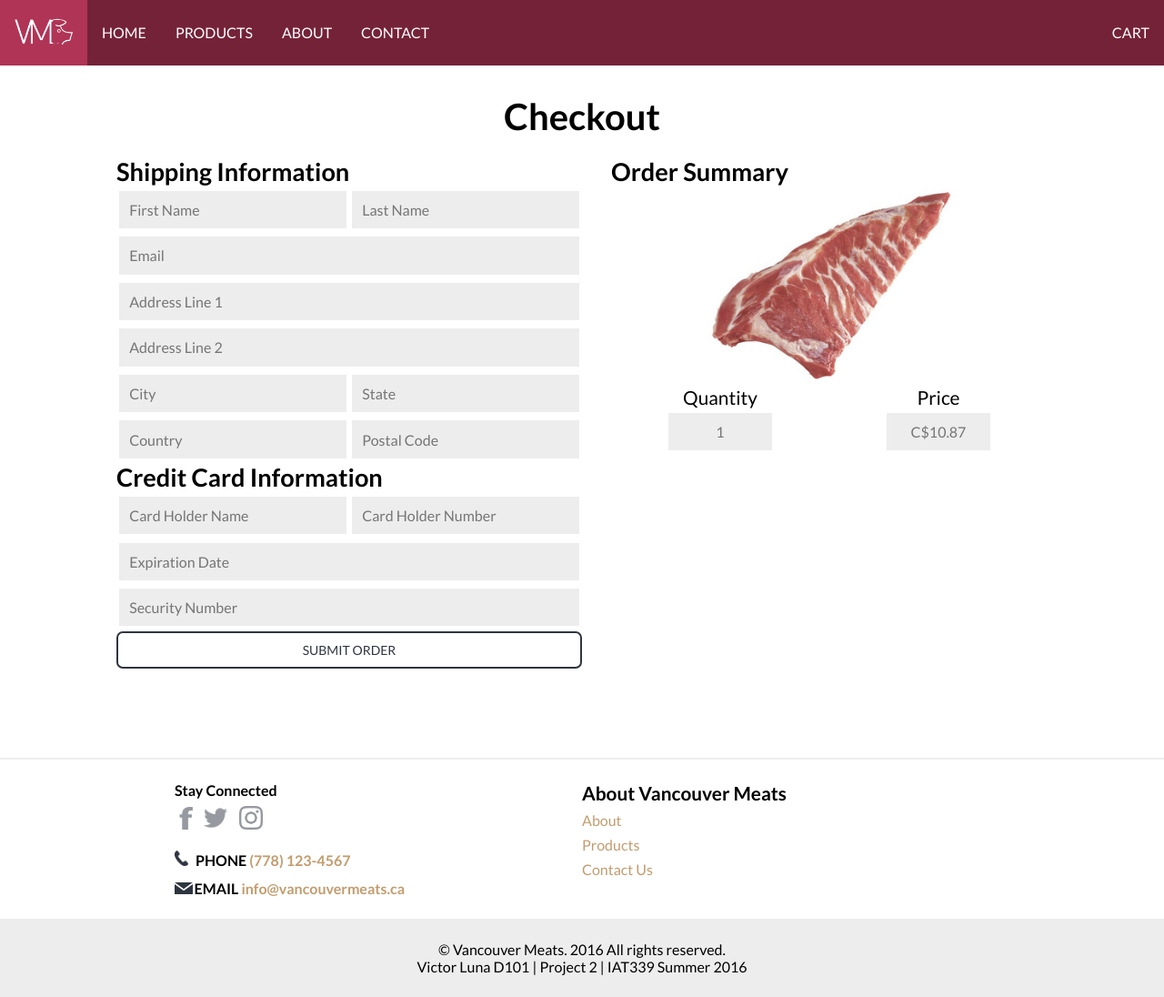
After one commit to vluna/project2-company, a PHP site: page /checkout.php in a window 1280 px wide. The commit adds this page. Shown: the whole page at 91% size. Run offline with PHP 8.4, Linux system fonts and the light colour scheme.

Commit message:
finished cart page, added checkout page and modified appropiate css

```diff
--- /dev/null
+++ b/checkout.php
@@ -0,0 +1,52 @@
+<?php
+	$title = "Checkout";
+	$description = "Checkout page for Vanocouver Meets a fictional company for IAT339 Project 2";
+	include ("includes/header.html");
+?>
+<section id="checkout">
+	<h1> Checkout </h1>
+	<div class="grid">
+		<div class="col-1of2">
+			<h2> Shipping Information </h2>
+            <form method="post" action="">
+                <input name="name" type="text" class="input-field" placeholder="First Name" id="name" > <input name="name" type="text" class="input-field" placeholder="Last Name" id="name">
+
+                <input name="email" type="text" class="input-field" id="email" placeholder="Email">
+
+                <input name="address" type="text" class="input-field" id="address" placeholder="Address Line 1">
+
+                <input name="address" type="text" class="input-field" id="address" placeholder="Address Line 2">
+
+                <input name="city" type="text" class="input-field" placeholder="City" id="city" > <input name="state" type="text" class="input-field" placeholder="State" id="state">
+
+                <input name="country" type="text" class="input-field" placeholder="Country" id="country" required> <input name="postal-code" type="text" class="input-field" placeholder="Postal Code" id="postal-code">
+            </form>
+
+            <h2> Credit Card Information </h2>
+            <form method="post" action="">
+                <input name="email" type="text" class="input-field" id="email" placeholder="Card Holder Name">
+
+                <input name="address" type="text" class="input-field" id="address" placeholder="Card Holder Number">
+
+                <input name="city" type="text" class="input-field" placeholder="Expiration Date" id="city" > <input name="state" type="text" class="input-field" placeholder="Security Number" id="state">
+
+                <input type="submit" name="submit" value="SUBMIT ORDER" class="button-submit">
+            </form>
+		</div>
+		<div class="col-1of2 order-summary">
+			<h2> Order Summary </h2>
+			<img class="product-detail-image" src="img/pork-side-ribs-4.png" alt="Image of raw pork side ribs">
+			<div class="col-1of2-in">
+				<h3> Quantity </h3>
+				<input name="quantity" type="text" class="input-field" placeholder="1" id="name" disabled>
+			</div>
+			<div class="col-1of2-in">
+				<h3> Price </h3>
+				<input name="quantity" type="text" class="input-field" placeholder="C$10.87" id="name" disabled>
+			</div>
+		</div>
+	</div>
+</section>
+<?php
+	include ("includes/footer.html");
+?>
--- a/contact.php
+++ b/contact.php
@@ -11,11 +11,11 @@
             <div class="container-content">
                 <div id="form-div">
                     <form method="post" action="">
-                        <input name="name" type="text" class="input-field" placeholder="Name" id="name" required>
+                        <input name="name" type="text" class="input-field" placeholder="Name" id="name">
 
-                        <input name="email" type="email" class="input-field" id="email" placeholder="Email" required>
+                        <input name="email" type="email" class="input-field" id="email" placeholder="Email">
 
-                        <textarea name="message" class="textarea-field" id="comment" placeholder="Comment" required></textarea>
+                        <textarea name="message" class="textarea-field" id="comment" placeholder="Comment"></textarea>
 
                         <input type="submit" name="submit" value="SEND MESSAGE" class="button-submit">
                     </form>
--- a/css/grid.css
+++ b/css/grid.css
@@ -23,6 +23,10 @@
 }
 
 .col-1of2 {
+	width: 50%;
+}
+
+.col-1of2-in {
 	width: 50%;
 }
 
@@ -68,6 +72,14 @@
 	.col-1of2 {
 		width: 100%;
 	}
+
+	.col-1of3 {
+		width: 100%;
+	}
+
+	.col-2of3 {
+		width: 100%;
+	}
 }
 
 @media screen and (max-width: 37.5em) {
--- a/css/main.css
+++ b/css/main.css
@@ -391,6 +391,106 @@ nav ul li.menu-icon {
     margin: 0 15%;
 }
 
+#cart h1 {
+    margin-bottom: .5em;
+}
+
+#cart h3 {
+    text-align: center;
+}
+
+.checkout-item {
+    padding: 1em 0;
+    border-top: 1px solid black;
+    border-bottom: 1px solid black;
+}
+
+#cart .input-field {
+    width: 4em;
+    text-align: center;
+    margin: 0;
+    margin-top: .5em;
+}
+
+#cart .input-field {
+    width: 7em;
+    text-align: center;
+    margin: 0;
+    margin-top: .5em;
+}
+
+#cart p {
+    text-align: center;
+}
+
+.total-price{
+    margin: 1em 0;
+}
+
+#cart .button-submit {
+    width: 50%;
+    margin: 0 25%;
+}
+
+/*
+==============================================
+================== CHECKOUT ===================
+==============================================
+*/
+#checkout {
+    padding-top: 2em;
+    width: 80%;
+    margin: 0 10%;
+}
+
+#checkout h1 {
+    padding-bottom: .5em;
+}
+
+#checkout input {
+    margin: .1em 0;
+    width: 100%;
+}
+
+#checkout input:nth-child(1) {
+    width: 50%;
+    float: left;
+}
+
+#checkout input:nth-child(2) {
+    width: 50%;
+}
+
+#checkout input:nth-child(6) {
+    width: 50%;
+    float: left;
+}
+
+#checkout input:nth-child(7) {
+    width: 50%;
+}
+
+#checkout input:nth-child(8) {
+    width: 50%;
+    float: left;
+}
+
+#checkout input:nth-child(9) {
+    width: 50%;
+}
+
+.order-summary {
+    padding-left: 2em !important;
+}
+
+.order-summary h3, .order-summary input {
+    text-align: center;
+}
+
+#checkout input:nth-child(10) {
+    width: 20%;
+}
+
 /*
 ==============================================
 ================== CONTACT ===================
@@ -679,6 +779,11 @@ footer {
         width: 90%;
         margin: 0 5%;
     }
+
+    #checkout {
+        width: 90%;
+        margin: 0 5%;
+    }
 }
 
 @media screen and (max-width: 48.5em) {
@@ -698,6 +803,11 @@ footer {
 
     .product-detail-content {
         padding-top: 2em;
+    }
+
+
+    #cart .product-detail-image {
+        margin-bottom: 1em;
     }
 }
 
--- a/includes/footer.html
+++ b/includes/footer.html
@@ -30,7 +30,6 @@
 		    </div>
         </footer>
 
-
         <script src="https://ajax.googleapis.com/ajax/libs/jquery/2.2.4/jquery.min.js"></script>
         <script type='text/javascript' src='js/script.js'></script>
     </body>
```
Also changed, not shown: cart.php (+20 -0 lines), img/pork-side-ribs-4.png.
